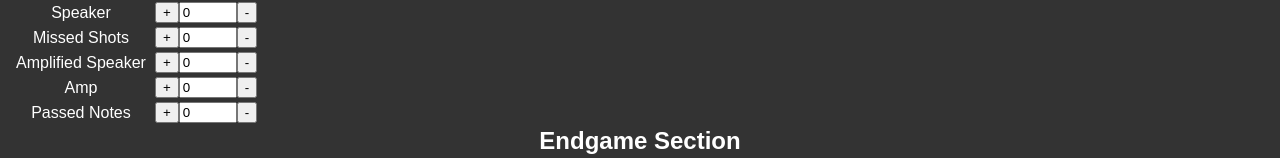
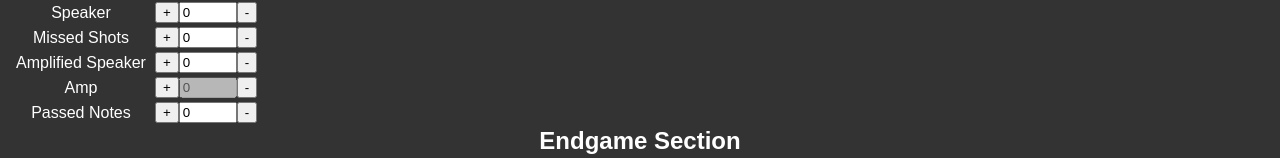
Before and after one commit to Aaric27/Sigma-Website, a plain HTML site: page scoutingform.html in a window 1280 px wide. Shown: the part 984-1142 px from the top of the page. Drawn offline with Linux system fonts and the light colour scheme.

Commit message:
Update scoutingform.html

```diff
--- a/scoutingform.html
+++ b/scoutingform.html
@@ -157,7 +157,7 @@ p{
                     <td>Amp</td>
                     <td>
                         <button onClick="addamp(e)" style="float: left;" type="button">+</button>
-                        <input name="Amp" type="text" id="amp" style="width:50px; float: left;" value="0">
+                        <input name="Amp" type="text" id="amp" style="width:50px; float: left;" value="0" disabled>
                         <button onClick="subtractamp(e)" style="float: left;" type="button">-</button>
                     </td>
                 </tr>
```
